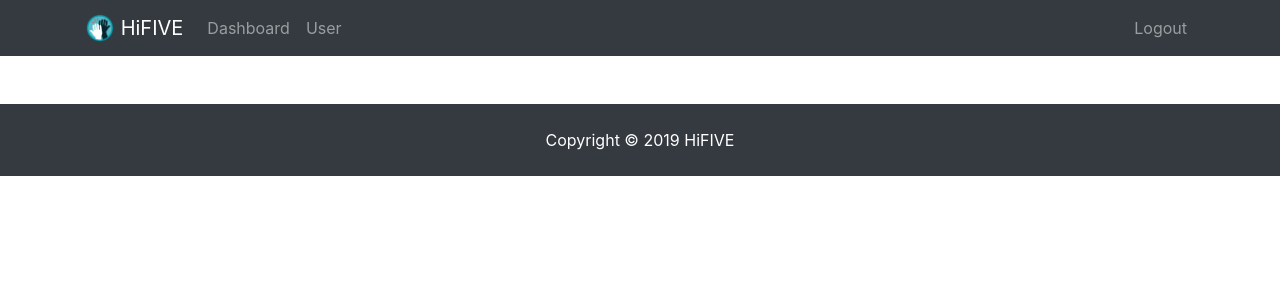
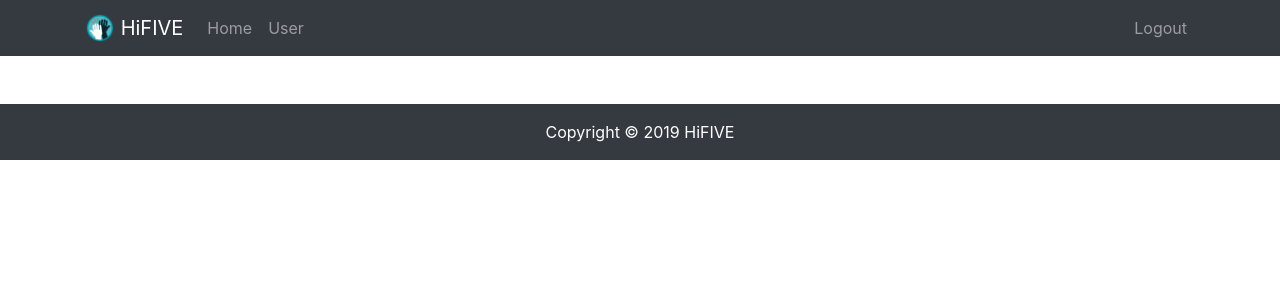
Before and after one commit to lindsayXue/HiFIVE-v3, a React (Create React App) app in the folder client/: page /user in a window 1280 px wide. Shown: the top 300 px of the page. Built offline with nearby package versions, Linux system fonts and the light colour scheme.

Commit message:
Set navbar for Home&User

```diff
--- a/client/src/App.js
+++ b/client/src/App.js
@@ -5,7 +5,7 @@ import Navbar from './components/layout/Navbar'
 import Footer from './components/layout/Footer'
 // import Login from './components/auth/Login'
 // import Register from './components/auth/Register'
-import Dashboard from './components/dashboard/Dashboard'
+import Home from './components/home/Home'
 import User from './components/user/User'
 
 import './App.css'
@@ -17,7 +17,7 @@ class App extends Component {
         <div className="App">
           <Navbar />
           <div className="container">
-            <Route exact path="/dashboard" component={Dashboard} />
+            <Route exact path="/home" component={Home} />
             <Route exact path="/user" component={User} />
           </div>
           <Footer />
--- a/client/src/components/dashboard/Dashboard.js
+++ b/client/src/components/home/Home.js
@@ -1,9 +1,9 @@
 import React, { Component } from 'react'
 
-class Dashboard extends Component {
+class Home extends Component {
   render() {
     return <div />
   }
 }
 
-export default Dashboard
+export default Home
--- a/client/src/components/layout/Footer.js
+++ b/client/src/components/layout/Footer.js
@@ -2,7 +2,7 @@ import React from 'react'
 
 export default () => {
   return (
-    <footer className="bg-dark text-white mt-5 p-4 text-center">
+    <footer className="bg-dark text-white mt-5 p-3 text-center">
       Copyright &copy; {new Date().getFullYear()} HiFIVE
     </footer>
   )
--- a/client/src/components/layout/Navbar.js
+++ b/client/src/components/layout/Navbar.js
@@ -30,9 +30,9 @@ class Navbar extends Component {
           <div className="collapse navbar-collapse" id="mobile-nav">
             <ul className="navbar-nav mr-auto">
               <li className="nav-item">
-                <Link className="nav-link" to="/dashboard">
+                <Link className="nav-link" to="/home">
                   {' '}
-                  Dashboard
+                  Home
                 </Link>
               </li>
               <li className="nav-item">
```
